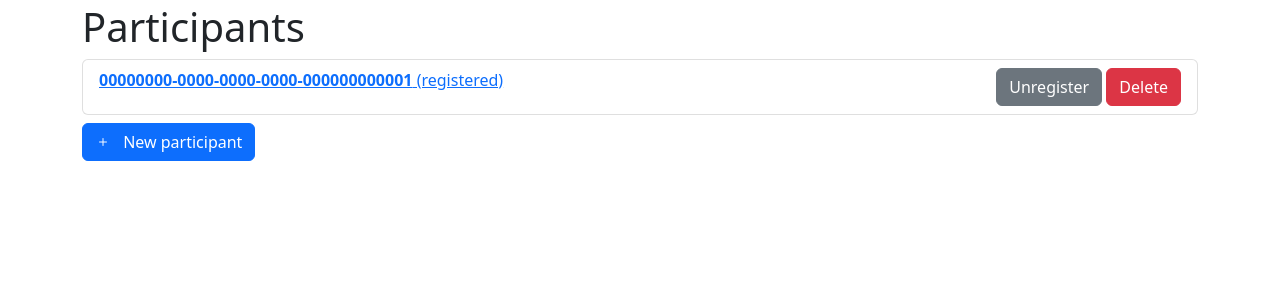
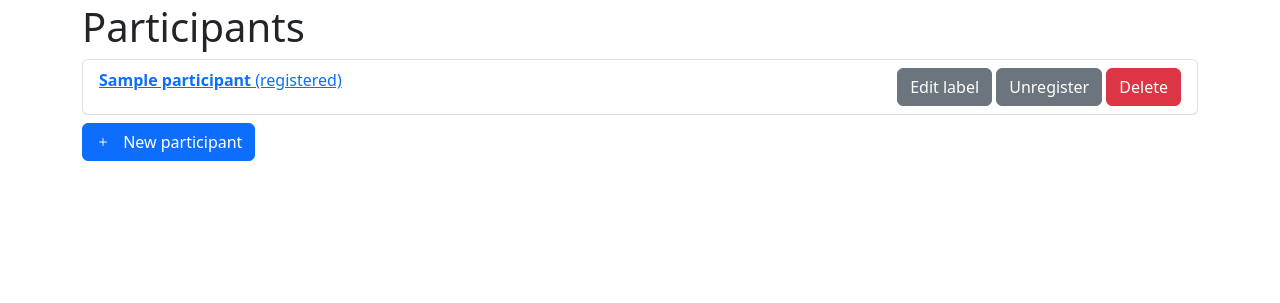
Before and after one commit to saeub/okra-server, a Django app: page /participants in a window 1280 px wide. Shown: the part 53-356 px from the top of the page. Run offline with Django 3.2, Linux system fonts and the light colour scheme; a user stored in the database is signed in; tables that the repository leaves empty hold one stand-in row (values such as "Sample post").

Commit message:
Add editable participant labels

```diff
--- a/web/okra_server/models.py
+++ b/web/okra_server/models.py
@@ -21,6 +21,7 @@ new_registration_key = partial(_random_key, 24)
 
 class Participant(models.Model):
     id = models.UUIDField(primary_key=True, default=uuid.uuid4)
+    label = models.CharField(max_length=50, default="unlabeled", blank=True)
     device_key = models.CharField(max_length=24, null=True)
     registration_key = models.CharField(
         max_length=24, null=True, default=new_registration_key
--- a/web/okra_server/static/okra_server/js/experiment_form.js
+++ b/web/okra_server/static/okra_server/js/experiment_form.js
@@ -90,8 +90,8 @@ Vue.component("experiment-form", {
       <section>
         <h2>Assignments</h2>
         <ul class="list-group">
-          <li class="list-group-item" v-for="assignment in data.assignments" :key="'participant-' + assignment.participant">
-            <h3 class="h6">Participant: {{ assignment.participant }}</h3>
+          <li class="list-group-item" v-for="assignment in data.assignments" :key="'participant-' + assignment.participant.id">
+            <h3 class="h6">Participant: {{ assignment.participant.label }} ({{ assignment.participant.id }})</h3>
             <task-assignments :tasks="data.tasks" v-model="assignment.tasks"></task-assignments>
           </li>
         </ul>
--- a/web/okra_server/templates/okra_server/participant_list.html
+++ b/web/okra_server/templates/okra_server/participant_list.html
@@ -9,8 +9,8 @@
             <div class="list-group-item">
                 <div class="row">
                     <div class="col">
-                        <a href="{% url 'registration-detail' participant.id %}">
-                            <b>{{ participant.id }}</b>
+                        <a href="{% url 'registration-detail' participant.id %}" title="{{ participant.id }}">
+                            <b>{{ participant.label }}</b>
                             {% if participant.device_key %}
                                 (registered)
                             {% else %}
@@ -20,6 +20,9 @@
                     </div>
                     {% if user.is_staff %}
                         <div class="col-auto">
+                            <button type="button" class="btn btn-secondary" data-bs-toggle="modal" data-bs-target="#label-modal" data-bs-participant="{{ participant.id }}" data-bs-participant-label="{{ participant.label }}">
+                                Edit label
+                            </button>
                             {% if participant.device_key %}
                                 <button type="button" class="btn btn-secondary" data-bs-toggle="modal" data-bs-target="#unregister-modal" data-bs-participant="{{ participant.id }}">
                                     Unregister
@@ -43,6 +46,25 @@
             </button>
         </form>
 
+        <div class="modal fade" id="label-modal">
+            <div class="modal-dialog">
+                <div class="modal-content">
+                    <div class="modal-header">
+                        <h5 class="modal-title">Edit participant label</h5>
+                        <button type="button" class="btn-close" data-bs-dismiss="modal"></button>
+                    </div>
+                    <div class="modal-body">
+                        <form method="POST">
+                            {% csrf_token %}
+                            <input type="text" class="form-control mb-2" name="label" placeholder="Label">
+                            <button type="submit" class="btn btn-primary">
+                                Save
+                            </button>
+                        </form>
+                    </div>
+                </div>
+            </div>
+        </div>
         <div class="modal fade" id="unregister-modal">
             <div class="modal-dialog">
                 <div class="modal-content">
@@ -89,6 +111,14 @@
         </div>
 
         <script>
+            var labelModal = document.getElementById("label-modal");
+            labelModal.addEventListener("show.bs.modal", function(event) {
+                var participant = event.relatedTarget.getAttribute("data-bs-participant");
+                var label = event.relatedTarget.getAttribute("data-bs-participant-label");
+                labelModal.querySelector(".modal-body form input[name=label]").value = label;
+                labelModal.querySelector(".modal-body form").setAttribute("action", "{% url 'participant-label' '00000000-0000-0000-0000-000000000000' %}".replace("00000000-0000-0000-0000-000000000000", participant));
+            });
+
             var unregisterModal = document.getElementById("unregister-modal");
             unregisterModal.addEventListener("show.bs.modal", function(event) {
                 var participant = event.relatedTarget.getAttribute("data-bs-participant");
--- a/web/okra_server/urls.py
+++ b/web/okra_server/urls.py
@@ -62,6 +62,11 @@ urlpatterns = [
         name="participant-new",
     ),
     path(
+        "participants/<uuid:participant_id>/label",
+        staff_required(views.label_participant),
+        name="participant-label",
+    ),
+    path(
         "participants/<uuid:participant_id>/unregister",
         staff_required(views.unregister_participant),
         name="participant-unregister",
--- a/web/okra_server/views.py
+++ b/web/okra_server/views.py
@@ -145,7 +145,10 @@ class ExperimentDetail(View):
                     ],
                     "assignments": [
                         {
-                            "participant": str(participant.id),
+                            "participant": {
+                                "id": str(participant.id),
+                                "label": participant.label,
+                            },
                             "tasks": [
                                 {
                                     "id": str(assignment.task.id),
@@ -214,7 +217,7 @@ class ExperimentDetail(View):
 
             for assignment_data in data["assignments"]:
                 participant = models.Participant.objects.get(
-                    id=assignment_data["participant"]
+                    id=assignment_data["participant"]["id"]
                 )
                 experiment.get_assignments(participant).filter(
                     started_time__isnull=True
@@ -380,6 +383,15 @@ def new_participant(request):
 
 
 @require_POST
+def label_participant(request, participant_id):
+    new_label = request.POST["label"]
+    participant = models.Participant.objects.get(id=participant_id)
+    participant.label = new_label
+    participant.save()
+    return redirect("participant-list")
+
+
+@require_POST
 def unregister_participant(request, participant_id):
     participant = models.Participant.objects.get(id=participant_id)
     participant.unregister()
```
Also changed, not shown: web/okra_server/migrations/0009_participant_label.py (added).
